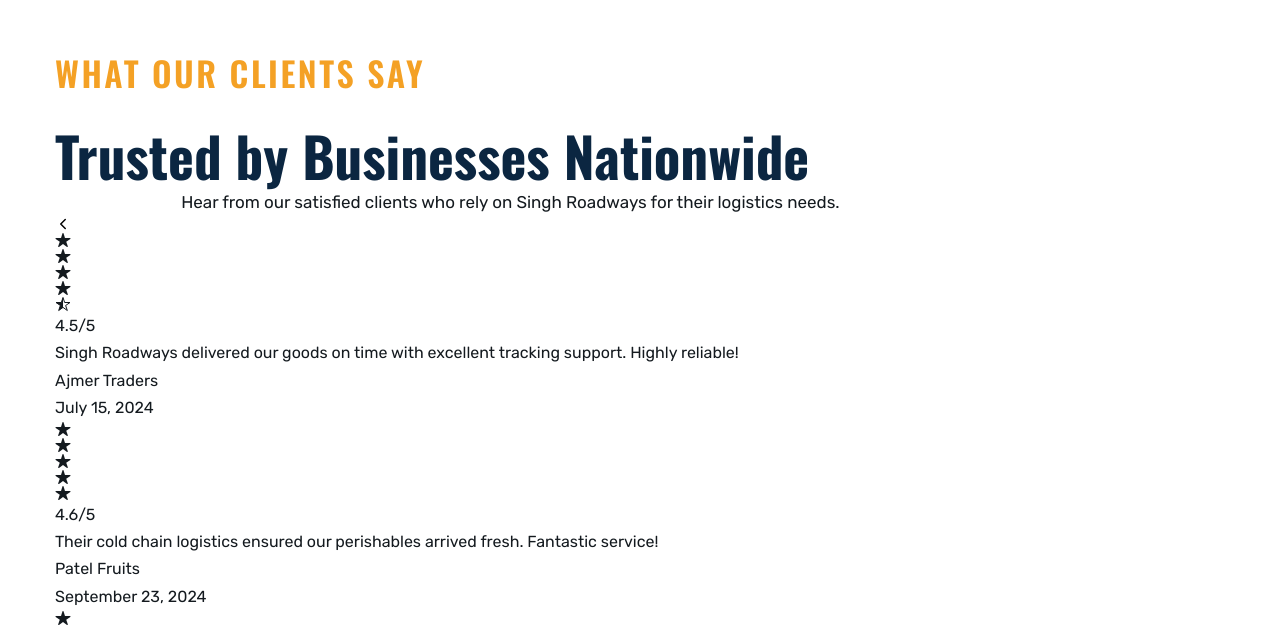
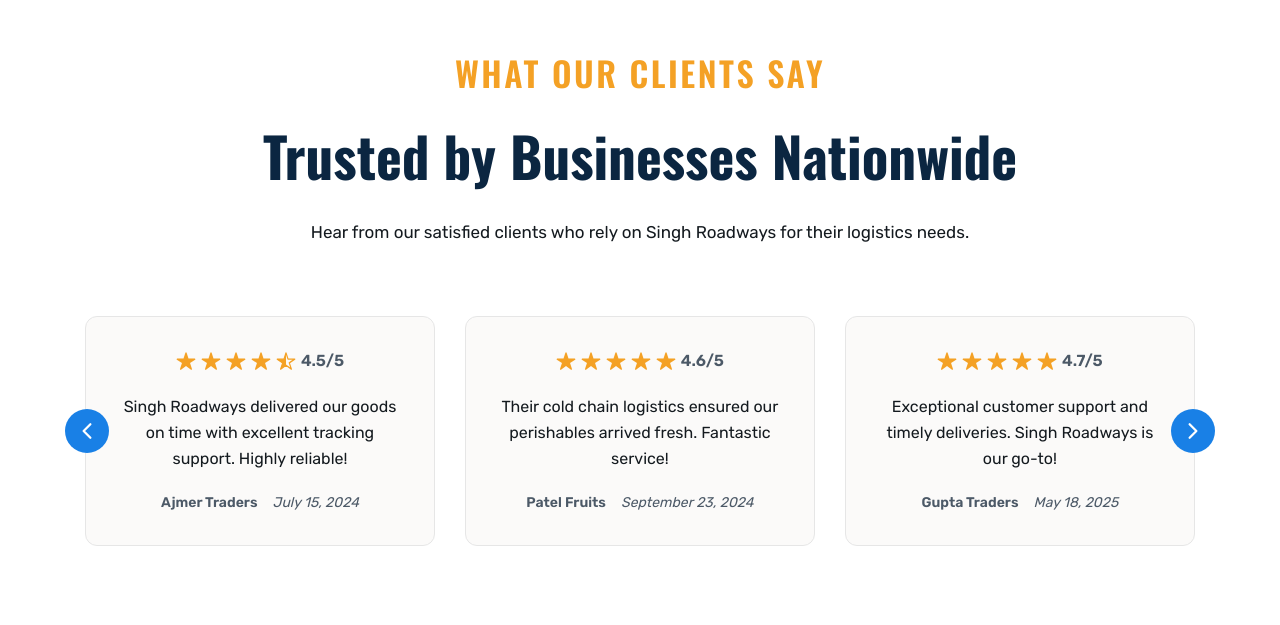
Before and after one commit to SinghRoadways/website, a plain HTML site: page index.html in a window 1280 px wide. Shown: the part 6284-6909 px from the top of the page. Drawn offline with nearby package versions, Linux system fonts and the light colour scheme.

Commit message:
Update style.css

```diff
--- a/assets/css/style.css
+++ b/assets/css/style.css
@@ -630,6 +630,134 @@
 }
 
 /*-----------------------------------*\
+  #REVIEWS
+\*-----------------------------------*/
+
+.reviews { background-color: var(--white); }
+
+.reviews :is(.section-subtitle, .section-title, .section-text) { text-align: center; }
+
+.reviews .section-title { margin-block-end: 30px; }
+
+.reviews .section-text { margin-block-end: 70px; }
+
+.reviews-slider {
+  position: relative;
+  max-width: 100%;
+  overflow: hidden;
+}
+
+.reviews-list {
+  overflow: hidden;
+}
+
+.slider-inner {
+  display: flex;
+  transition: transform var(--transition);
+}
+
+.slider-item {
+  flex: 0 0 100%; /* Default to 100% width for mobile */
+  padding: 0 15px; /* Spacing between cards */
+}
+
+.review-card {
+  background-color: var(--cream-white);
+  padding: 30px;
+  border: 1px solid var(--soft-gray);
+  border-radius: 12px;
+  transition: var(--transition);
+  text-align: center;
+  height: 100%; /* Ensure consistent height */
+}
+
+.review-card:hover {
+  border-color: var(--primary-blue);
+  box-shadow: var(--shadow-3);
+  transform: translateY(-5px);
+}
+
+.review-rating {
+  display: flex;
+  justify-content: center;
+  align-items: center;
+  gap: 5px;
+  margin-block-end: 20px;
+}
+
+.review-rating ion-icon {
+  color: var(--accent-orange);
+  font-size: 2rem;
+}
+
+.review-rating .rating-text {
+  font-size: var(--fs-9);
+  color: var(--slate-gray);
+  font-weight: var(--fw-600);
+}
+
+.review-text {
+  font-size: var(--fs-9);
+  color: var(--dark-charcoal);
+  line-height: 1.6;
+  margin-block-end: 20px;
+}
+
+.review-meta {
+  display: flex;
+  justify-content: center;
+  gap: 15px;
+  font-size: var(--fs-10);
+  color: var(--slate-gray);
+}
+
+.reviewer-name {
+  font-weight: var(--fw-600);
+}
+
+.review-date {
+  font-style: italic;
+}
+
+.slider-btn {
+  position: absolute;
+  top: 50%;
+  transform: translateY(-50%);
+  background-color: var(--primary-blue);
+  color: var(--white);
+  font-size: 2.4rem;
+  padding: 10px;
+  border-radius: 50%;
+  transition: var(--transition);
+  z-index: 1;
+}
+
+.slider-btn:hover,
+.slider-btn:focus {
+  background-color: var(--accent-orange);
+}
+
+.slider-btn.prev { left: 10px; }
+
+.slider-btn.next { right: 10px; }
+
+.slider-btn:disabled {
+  background-color: var(--soft-gray);
+  cursor: not-allowed;
+}
+
+/* Media query to show 3 cards on larger screens */
+@media (min-width: 768px) {
+  .slider-item {
+    flex: 0 0 33.33%; /* Show 3 cards side by side */
+  }
+  .reviews-slider {
+    padding-inline: 15px; /* Adjust container padding for arrows */
+  }
+}
+
+
+/*-----------------------------------*\
   #FOOTER
 \*-----------------------------------*/
 
```
